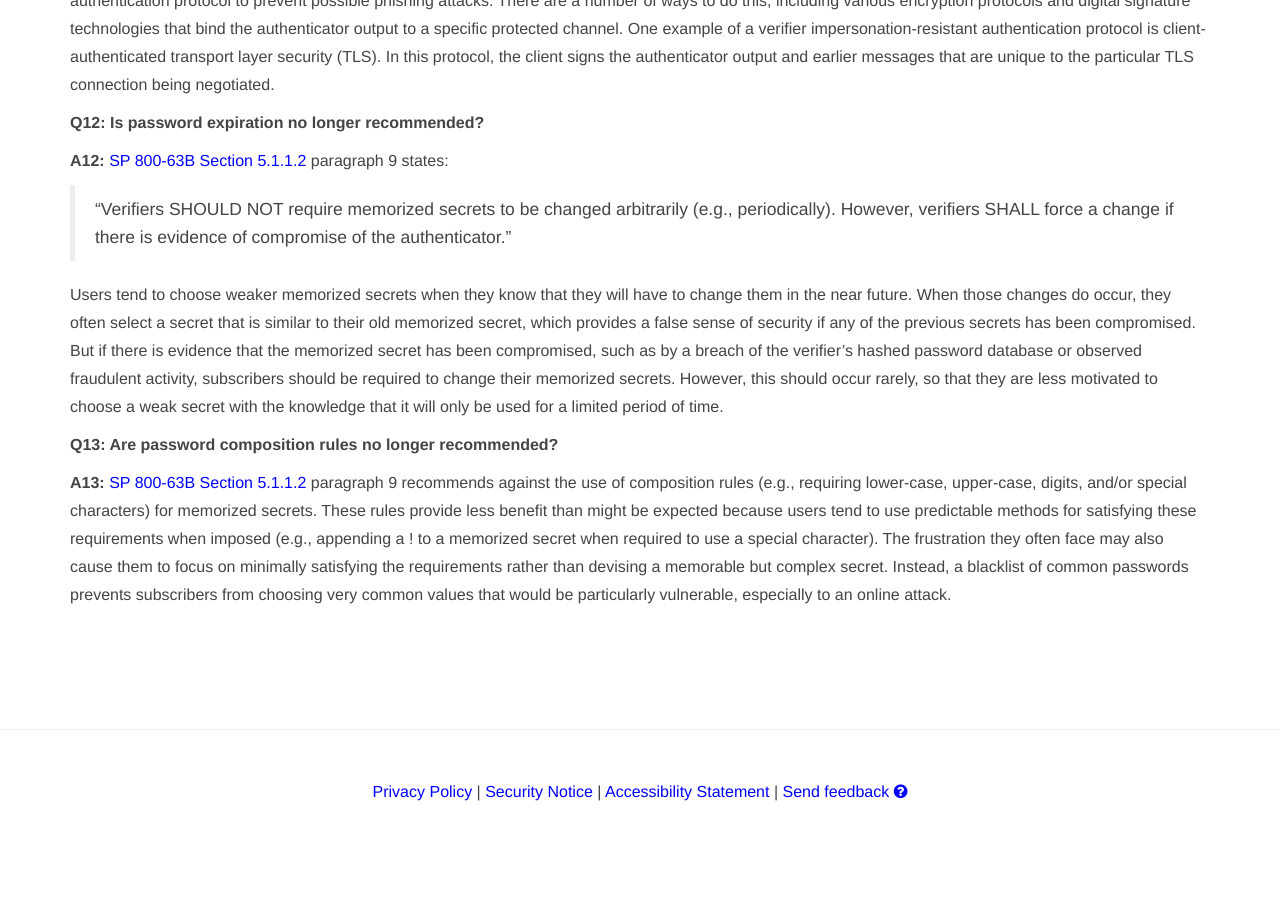
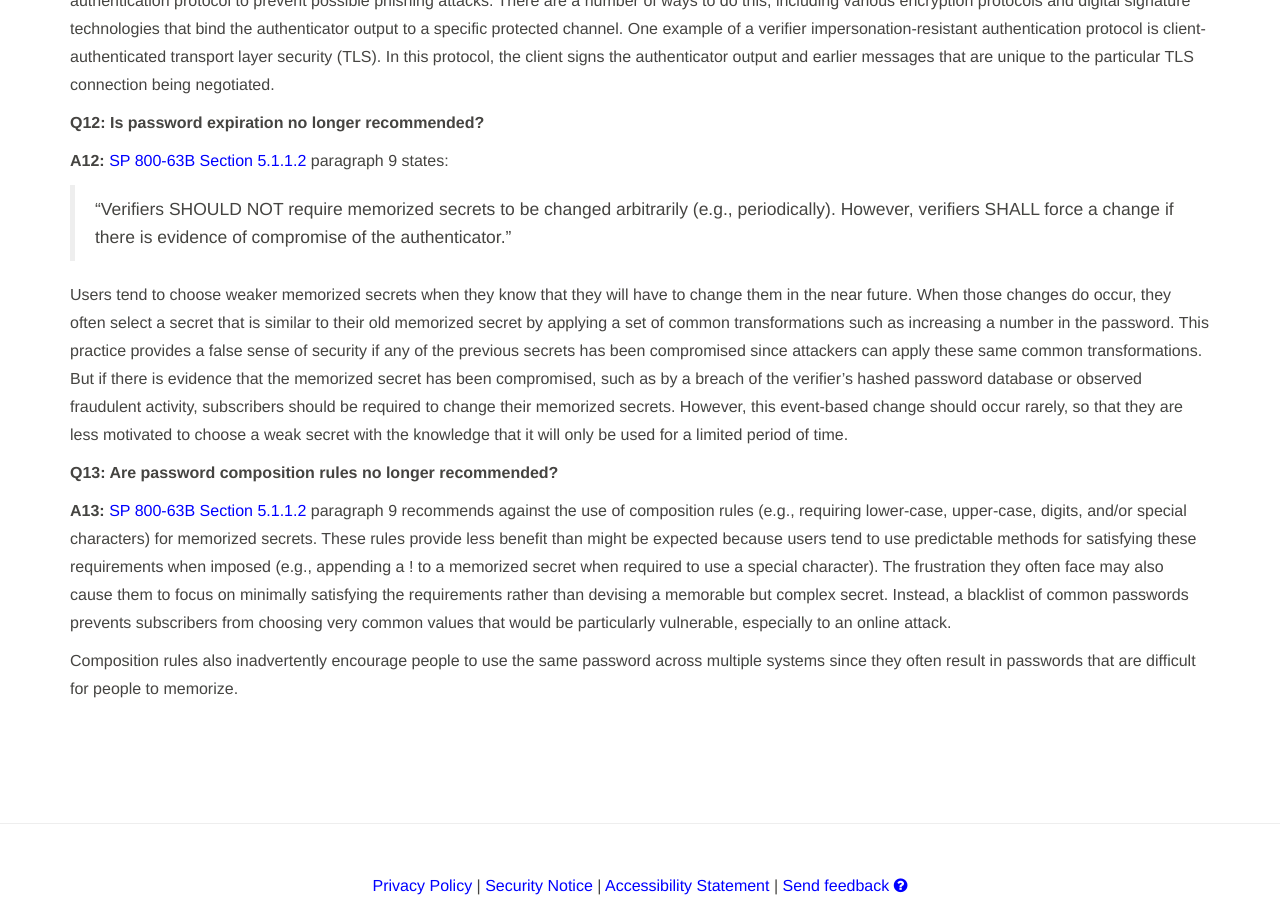
Before and after one commit to usnistgov/800-63-FAQ, a Jekyll site: the page built from index.md, in a window 1280 px wide and 900 px high, scrolled down 4714 px. Built offline with Jekyll 4.4.1, drawn with Linux system fonts in a browser that asks for light colours; before the commit the page ends 5520 px from its top, so only the background shows below that; some of the changed text lies outside the part shown.

Commit message:
Address pull request comments

```diff
--- a/faq-v1.md
+++ b/faq-v1.md
@@ -104,8 +104,10 @@ We are eager to discover secure, standards-based ways to execute these processes
 
 >"Verifiers SHOULD NOT require memorized secrets to be changed arbitrarily (e.g., periodically). However, verifiers SHALL force a change if there is evidence of compromise of the authenticator."
 
-Users tend to choose weaker memorized secrets when they know that they will have to change them in the near future. When those changes do occur, they often select a secret that is similar to their old memorized secret, which provides a false sense of security if any of the previous secrets has been compromised. But if there is evidence that the memorized secret has been compromised, such as by a breach of the verifier's hashed password database or observed fraudulent activity, subscribers should be required to change their memorized secrets. However, this should occur rarely, so that they are less motivated to choose a weak secret with the knowledge that it will only be used for a limited period of time.
+Users tend to choose weaker memorized secrets when they know that they will have to change them in the near future. When those changes do occur, they often select a secret that is similar to their old memorized secret by applying a set of common transformations such as increasing a number in the password. This practice provides a false sense of security if any of the previous secrets has been compromised since attackers can apply these same common transformations. But if there is evidence that the memorized secret has been compromised, such as by a breach of the verifier's hashed password database or observed fraudulent activity, subscribers should be required to change their memorized secrets. However, this event-based change should occur rarely, so that they are less motivated to choose a weak secret with the knowledge that it will only be used for a limited period of time.
 
 <a name="q13"></a>**Q13: Are password composition rules no longer recommended?**
 
 **A13:** [SP 800-63B Section 5.1.1.2](https://pages.nist.gov/800-63-3/sp800-63b.html#memsecretver) paragraph 9 recommends against the use of composition rules (e.g., requiring lower-case, upper-case, digits, and/or special characters) for memorized secrets. These rules provide less benefit than might be expected because users tend to use predictable methods for satisfying these requirements when imposed (e.g., appending a ! to a memorized secret when required to use a special character). The frustration they often face may also cause them to focus on minimally satisfying the requirements rather than devising a memorable but complex secret. Instead, a blacklist of common passwords prevents subscribers from choosing very common values that would be particularly vulnerable, especially to an online attack.
+
+Composition rules also inadvertently encourage people to use the same password across multiple systems since they often result in passwords that are difficult for people to memorize.
```
Also changed, not shown: index.md (+1 -1 lines).
